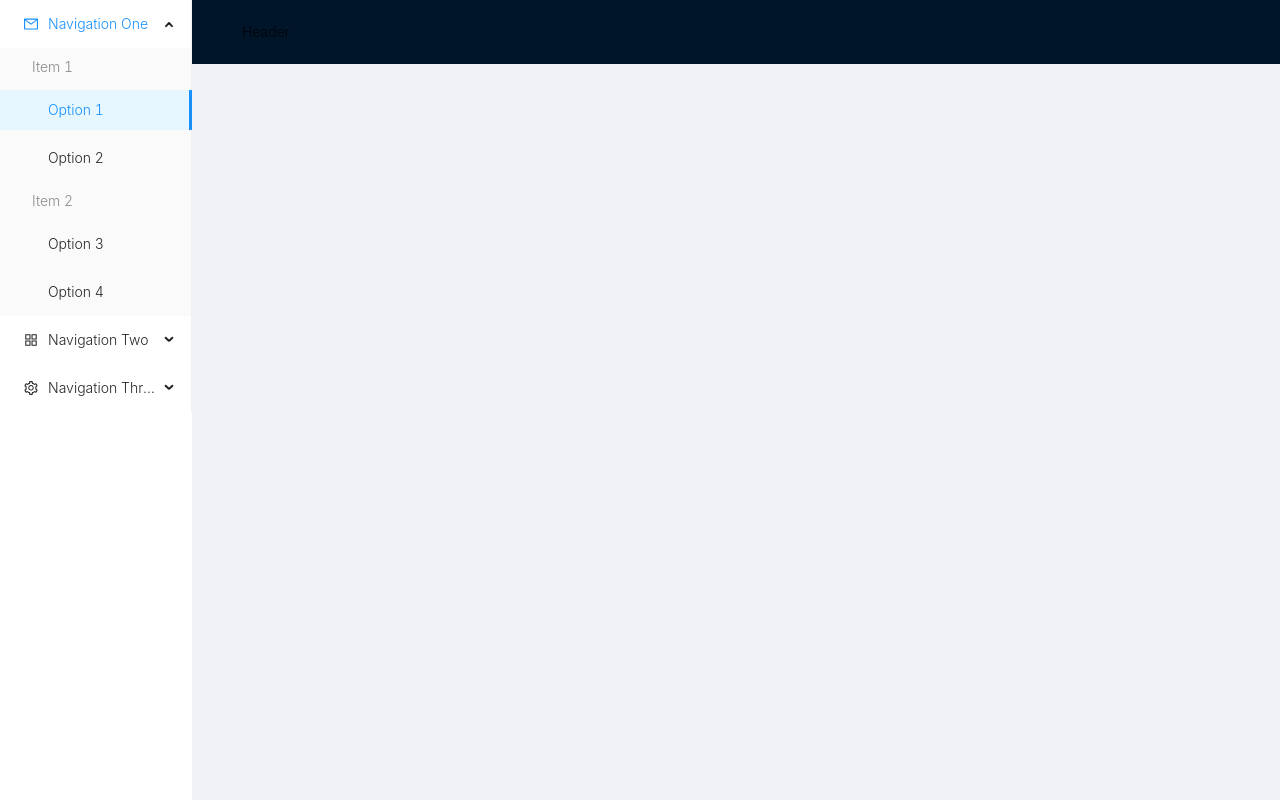
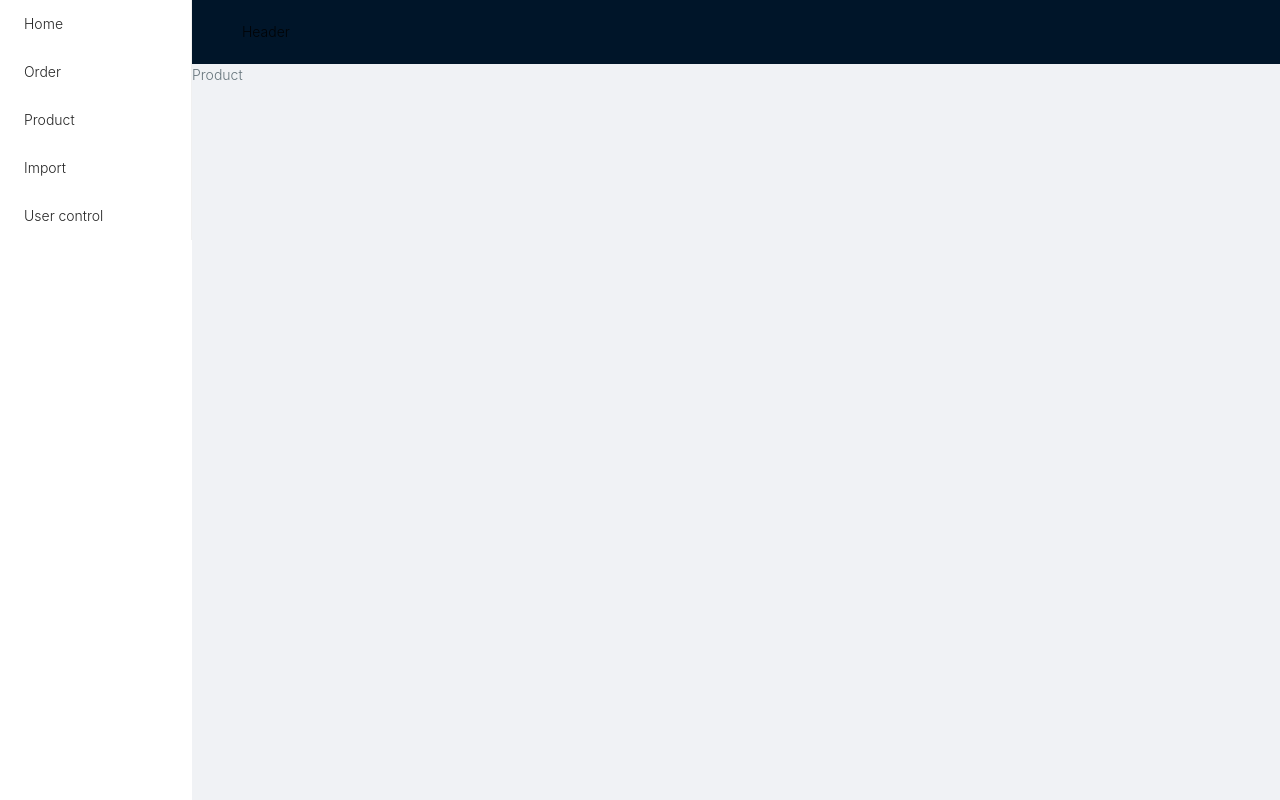
Before and after one commit to vudeveloperr/admin-ban-hoa-qua, a React (Create React App) app: page /product in a window 1280 px wide. Built offline with nearby package versions, Linux system fonts and the light colour scheme.

Commit message:
them onclick tren menu

```diff
--- a/src/components/Main/index.js
+++ b/src/components/Main/index.js
@@ -1,6 +1,6 @@
 import { Layout } from 'antd';
 import {SiderMenu} from  '../';
-import {Home} from '../../screens';
+import {Home,Product,Order,Import} from '../../screens';
 import { Route } from 'react-router-dom';
 
 const { Header, Sider, Content } = Layout;
@@ -15,6 +15,9 @@ function Main(props) {
             <Header>Header</Header>
             <Content>
                 <Route exact path="/" component={Home}/>
+                <Route exact path="/product" component={Product}/>
+                <Route exact path="/order" component={Order}/>
+                <Route exact path="/import" component={Import}/>
             </Content>
         </Layout>
     </Layout>);
--- a/src/components/SiderMenu/index.js
+++ b/src/components/SiderMenu/index.js
@@ -1,43 +1,18 @@
 import { Menu } from 'antd';
-import { AppstoreOutlined, MailOutlined, SettingOutlined } from '@ant-design/icons';
-
-const { SubMenu } = Menu;
+import {Link} from 'react-router-dom';
 
 function SiderMenu(props) {
-    const   handleClick = e => {
-        console.log('click ', e);
-      };
     return (
         <Menu
-            onClick={handleClick}
             defaultSelectedKeys={['1']}
             defaultOpenKeys={['sub1']}
             mode="inline"
         >
-            <SubMenu key="sub1" icon={<MailOutlined />} title="Navigation One">
-                <Menu.ItemGroup key="g1" title="Item 1">
-                    <Menu.Item key="1">Option 1</Menu.Item>
-                    <Menu.Item key="2">Option 2</Menu.Item>
-                </Menu.ItemGroup>
-                <Menu.ItemGroup key="g2" title="Item 2">
-                    <Menu.Item key="3">Option 3</Menu.Item>
-                    <Menu.Item key="4">Option 4</Menu.Item>
-                </Menu.ItemGroup>
-            </SubMenu>
-            <SubMenu key="sub2" icon={<AppstoreOutlined />} title="Navigation Two">
-                <Menu.Item key="5">Option 5</Menu.Item>
-                <Menu.Item key="6">Option 6</Menu.Item>
-                <SubMenu key="sub3" title="Submenu">
-                    <Menu.Item key="7">Option 7</Menu.Item>
-                    <Menu.Item key="8">Option 8</Menu.Item>
-                </SubMenu>
-            </SubMenu>
-            <SubMenu key="sub4" icon={<SettingOutlined />} title="Navigation Three">
-                <Menu.Item key="9">Option 9</Menu.Item>
-                <Menu.Item key="10">Option 10</Menu.Item>
-                <Menu.Item key="11">Option 11</Menu.Item>
-                <Menu.Item key="12">Option 12</Menu.Item>
-            </SubMenu>
+           <Menu.Item><Link to='/'>Home</Link></Menu.Item>
+           <Menu.Item><Link to='/order'>Order</Link></Menu.Item>
+           <Menu.Item><Link to='/product'>Product</Link></Menu.Item>
+           <Menu.Item><Link to='/import'>Import</Link></Menu.Item>
+           <Menu.Item><Link to='/user-control'>User control</Link></Menu.Item>
         </Menu>
     );
 }
--- /dev/null
+++ b/src/screens/Import/index.js
@@ -0,0 +1,9 @@
+function Import(props){
+    return(
+        <div>
+            Import
+        </div>
+    );
+}
+
+export default Import;
--- /dev/null
+++ b/src/screens/Order/index.js
@@ -0,0 +1,7 @@
+function Order(props){
+    return(
+        <div>Order</div>
+    );
+}
+
+export default Order;
--- /dev/null
+++ b/src/screens/Product/index.js
@@ -0,0 +1,9 @@
+function Product(props){
+    return(
+        <div>
+            Product
+        </div>
+    )
+}
+
+export default Product;
--- /dev/null
+++ b/src/screens/UserControl/index.js
@@ -0,0 +1,9 @@
+function UserControl(props){
+    return(
+        <div>
+            UserControl
+        </div>
+    );
+}
+
+export default UserControl;
--- a/src/screens/index.js
+++ b/src/screens/index.js
@@ -1,2 +1,6 @@
 export {default as Login} from './Login';
 export {default as Home} from './Home';
+export {default as Order} from './Order';
+export {default as Product} from './Product';
+export {default as Import} from './Import';
+export {default as UserControl} from './UserControl';
```
Also changed, not shown: 1 other file (tests, documents, lock files or other folders).
